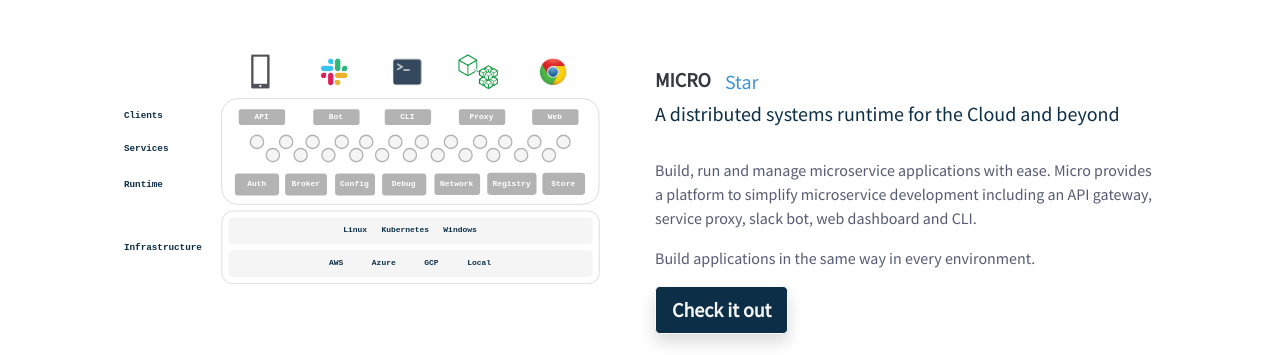
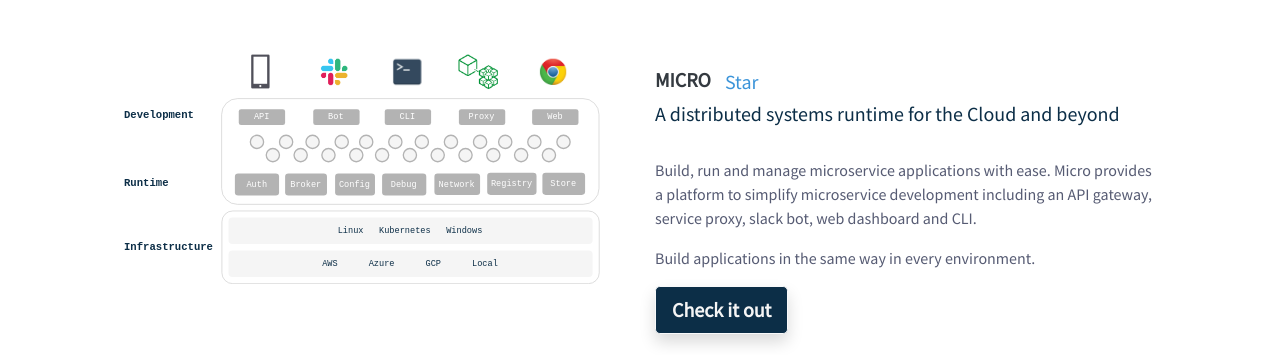
Before and after one commit to micro-community/go-micro-v2-doc, a Jekyll site: the page index.html, which Jekyll copies as it is, in a window 1280 px wide. Shown: the part 2703-3058 px from the top of the page. Built offline with Jekyll 4.4.1, drawn with Linux system fonts in a browser that asks for light colours; nearby versions of some CDN libraries; comment, search, counter and statistics services are not loaded.

Commit message:
update image

```diff
--- a/index.html
+++ b/index.html
@@ -160,7 +160,7 @@
                         <div class="col-md-5 offset-md-1">
 			    <br>
                             <a href="https://github.com/micro/micro">
-                              <img src="images/runtime.svg?2" style="vertical-align: bottom; max-width: 600px; width: 95%; height: auto;" />
+                              <img src="images/runtime.svg?3" style="vertical-align: bottom; max-width: 600px; width: 95%; height: auto;" />
 			    </a>
                         </div>
                         <div class="col-md-5">
```
Also changed, not shown: images/runtime.svg.
